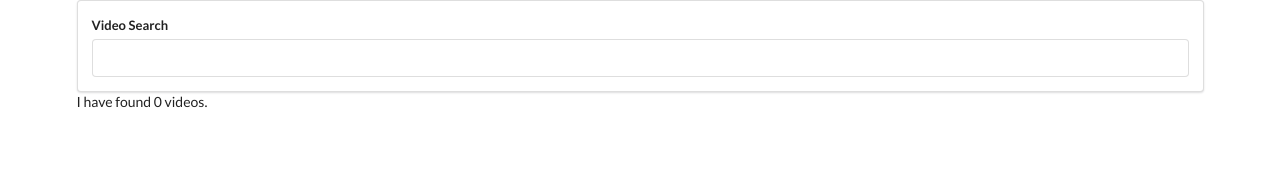
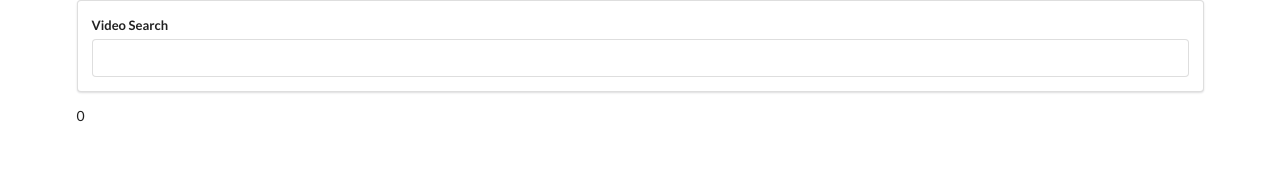
Before and after one commit to ndimoforaretas/YouTube-Hooks, a React (Create React App) app: page / in a window 1280 px wide. Shown: the top 176 px of the page. Built offline with nearby package versions, Linux system fonts and the light colour scheme.

Commit message:
VideoList component created

```diff
--- a/src/components/App.js
+++ b/src/components/App.js
@@ -1,6 +1,7 @@
 import React from "react";
 import SearchBar from "./SearchBar";
 import youtube from "../apis/youtube";
+import VideoList from "./VideoList";
 
 class App extends React.Component {
 	state = { videos: [] };
@@ -18,8 +19,8 @@
 	render() {
 		return (
 			<div className="ui container">
-				<SearchBar onFormSubmit={this.onTermSubmit} />I have found{" "}
-				{this.state.videos.length} videos.
+				<SearchBar onFormSubmit={this.onTermSubmit} />
+				<VideoList videos={this.state.videos} />
 			</div>
 		);
 	}
--- /dev/null
+++ b/src/components/VideoList.js
@@ -0,0 +1,7 @@
+import React from "react";
+
+const VideoList = ({ videos }) => {
+	return <div>{videos.length}</div>;
+};
+
+export default VideoList;
```
